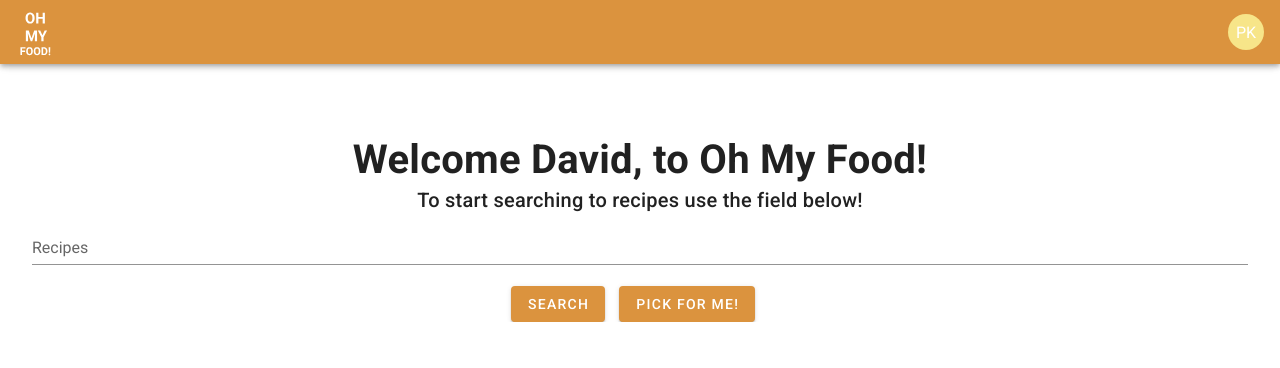
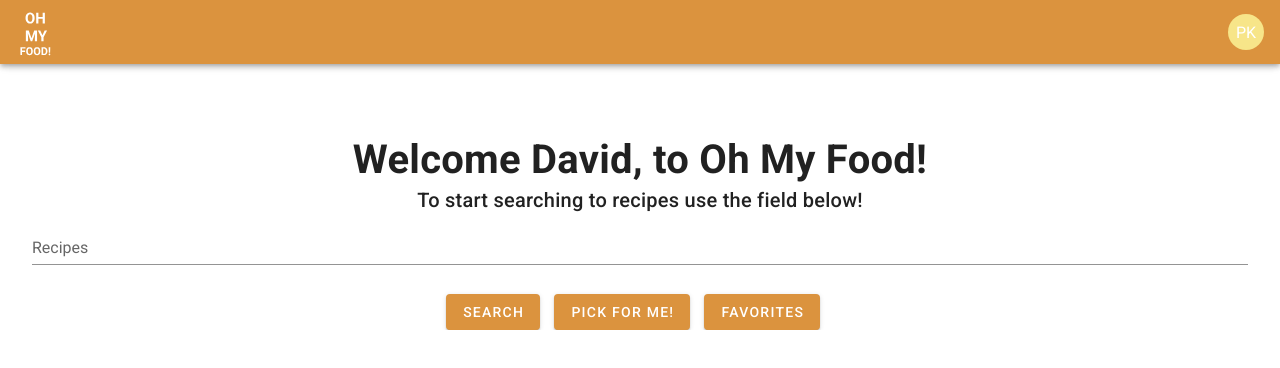
Before and after one commit to pkimuraa/cook-book, a Vue app: page / in a window 1280 px wide. Shown: the top 368 px of the page. Built offline with nearby package versions, Linux system fonts and the light colour scheme.

Commit message:
Add favorites tab

```diff
--- a/src/App.vue
+++ b/src/App.vue
@@ -6,16 +6,7 @@
       </div>
 
       <v-spacer></v-spacer>
-      <v-menu offset-y>
-        <template v-slot:activator="{ on, attrs }">
-          <v-avatar color="secondary" size="36" v-bind="attrs" v-on="on"> PK </v-avatar>
-        </template>
-        <v-list>
-          <v-list-item v-for="(item, index) in items" :key="index">
-            <v-list-item-title>{{ item.title }}</v-list-item-title>
-          </v-list-item>
-        </v-list>
-      </v-menu>
+      <v-avatar color="secondary" size="36"> PK </v-avatar>
     </v-app-bar>
 
     <v-main>
@@ -30,7 +21,7 @@ export default {
 
   data() {
     return {
-      items: [{ title: 'Click Me' }, { title: 'Click Me' }, { title: 'Click Me' }, { title: 'Click Me 2' }],
+      items: [{ title: 'Favorites' }],
     };
   },
 };
--- a/src/views/Home.vue
+++ b/src/views/Home.vue
@@ -6,12 +6,13 @@
     </div>
     <div class="searchBox d-flex flex-wrap justify-center overflow-x-hidden">
       <v-text-field v-model="inputValue" fluid :width="width" :label="filterType" :loading="randomLoad" />
-      <div class="actions d-flex justify-center" :style="actionWidth">
-        <v-btn color="primary" @click="handleSearch"> Search </v-btn>
-        <v-btn color="primary" @click="handleRandom"> Pick for Me! </v-btn>
+      <div class="actions d-flex flex-wrap justify-center" :style="actionWidth">
+        <v-btn color="primary" class="mt-2" @click="handleSearch"> Search </v-btn>
+        <v-btn color="primary" class="mt-2" @click="handleRandom"> Pick for Me! </v-btn>
+        <v-btn color="primary" class="mt-2" @click="handleFavorite"> Favorites </v-btn>
       </div>
       <div :style="widthTable">
-        <food-table :foods="meal" />
+        <food-table :foods="meal" :key="reload" />
       </div>
     </div>
   </div>
@@ -28,12 +29,14 @@ export default {
 
   data() {
     return {
+      reload: 0,
       name: 'David',
       filterType: 'Recipes',
       meal: null,
       randomLoad: false,
       inputValue: '',
       breakpoint: this.$vuetify.breakpoint.name,
+      favorites: this.$store.state.search.favorites,
     };
   },
 
@@ -74,14 +77,21 @@ export default {
       searchIngredient: 'search/searchByIngredient',
     }),
     async handleRandom() {
-      this.randomLoad = true;
+      (this.isFavorites = false), (this.randomLoad = true);
       const res = await this.getRandom();
       if (res) {
         this.meal = res.data.meals;
       }
       this.randomLoad = false;
     },
+    async handleFavorite() {
+      this.randomLoad = true;
+      this.meal = this.favorites;
+      this.reload += 1;
+      this.randomLoad = false;
+    },
     async handleSearch() {
+      this.isFavorites = false;
       const res = await this.searchIngredient(this.inputValue);
       if (res) {
         this.meal = res.data.meals;
```
